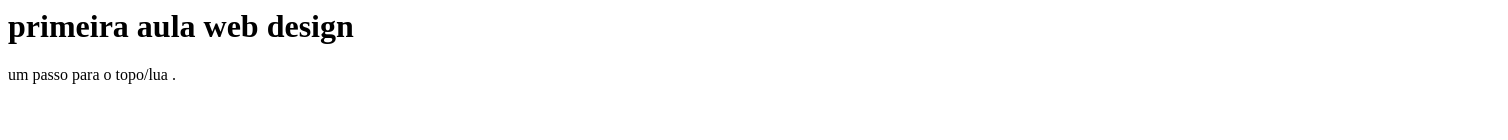
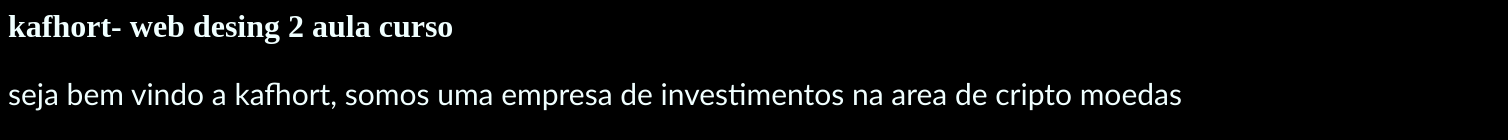
Before and after one commit to miguelcordeiro55/web-desingn-adpta-o, a plain HTML site: page index.html in a window 1280 px wide. Shown: the top 140 px of the page, 1508 px wide, since content can reach past the window. Drawn offline with Linux system fonts and the light colour scheme.

Commit message:
Add files via upload

```diff
--- a/index.html
+++ b/index.html
@@ -1,13 +1,27 @@
 <!DOCKTYPE  html>
 <html>
 <head>
-<title>web desingn teste </title>
+<title>web desing- miguel </title>
+<style>
+body{background-color: rgb(0, 0, 0);}
+p{color: azure;
+
+
+font-size: 30px;
+font-family: 'Trebuchet MS', 'Lucida Sans Unicode', 'Lucida Grande', 'Lucida Sans', Arial, sans-serif;}
+h1{
+    color: azure;
+}
+
+
+</style>
 </head>
 <body>
 
 
-<h1>primeira aula web design</h1>
-<p>um passo para o topo/lua .</p>
+<h1>kafhort- web desing 2 aula curso </h1>
+<p>seja bem vindo a kafhort, somos uma empresa de investimentos na area de cripto moedas </p>
+<img src="imagem 3.jpg" width="1500px">
 
 
 </body>
```
